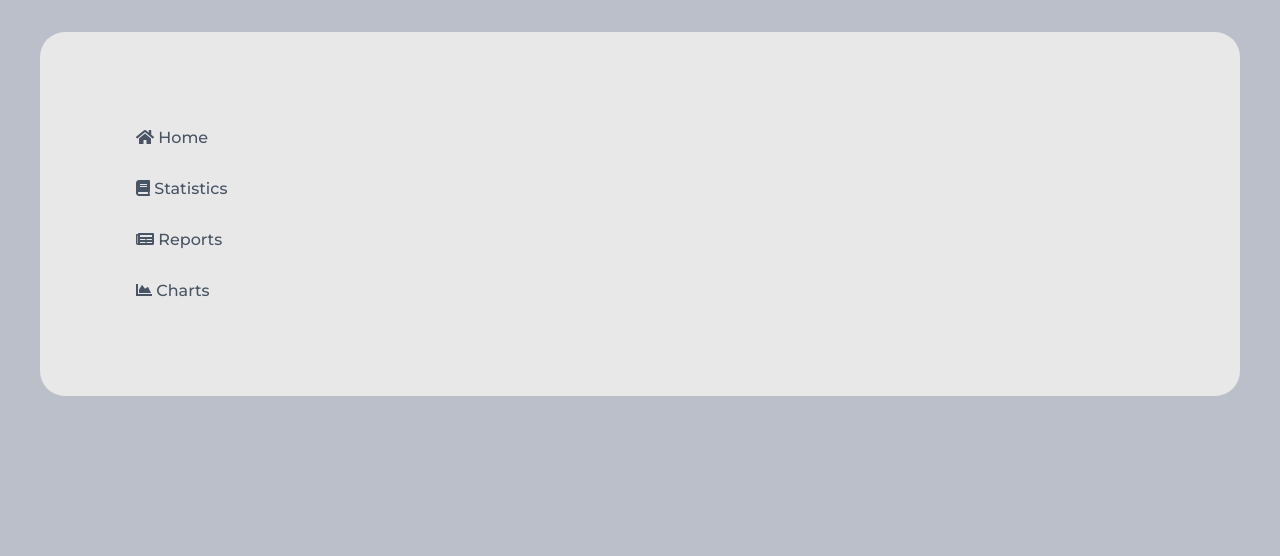
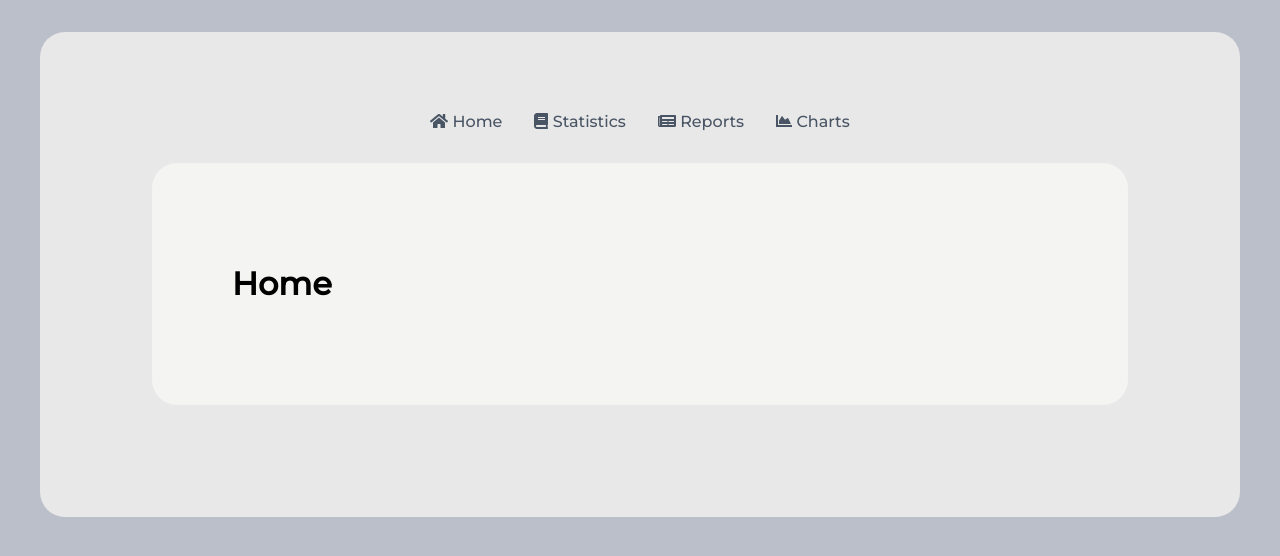
Before and after one commit to adamj06/admin-dashboard, a React (Create React App) app: page / in a window 1280 px wide. Shown: the top 556 px of the page. Built offline with nearby package versions, Linux system fonts and the light colour scheme.

Commit message:
Add system to change pages

```diff
--- a/public/css/main.css
+++ b/public/css/main.css
@@ -2,6 +2,24 @@ html, body {
   background-color: #bbbfca;
   font-family: 'Montserrat', sans-serif;
   height: 100%;
+}
+
+nav {
+  text-align: center;
+}
+
+nav a {
+  color: #495464;
+  padding: 1rem;
+  text-decoration: none;
+  width: 150px;
+}
+
+.content-container {
+  background-color: #f4f4f2;
+  border-radius: 25px;
+  padding: 5rem;
+  margin: 2rem;
 }
 
 .dashboard-container {
--- a/public/css/nav.css
+++ /dev/null
@@ -1,7 +0,0 @@
-nav a {
-  color: #495464;
-  display: block;
-  padding: 1rem;
-  text-decoration: none;
-  width: 150px;
-}
--- a/public/index.html
+++ b/public/index.html
@@ -27,7 +27,6 @@
 
     <!-- Custom Styles -->
     <link rel="stylesheet" href="./css/main.css">
-    <link rel="stylesheet" href="./css/nav.css">
 
     <!-- Google Fonts -->
     <link rel="preconnect" href="https://fonts.gstatic.com">
--- a/src/components/App.jsx
+++ b/src/components/App.jsx
@@ -1,12 +1,75 @@
-import React from "react";
+import React, { useState } from "react";
 import Nav from "./Nav";
+import Home from "./Home";
+import Stats from "./Stats";
+import Reports from "./Reports";
+import Charts from "./Charts"
 
 function App() {
-  return(
-    <div className="dashboard-container">
-      <Nav />
-    </div>
-  );
+  const [page, setPage] = useState("Home");
+
+  function handleNavClick(navClicked) {
+    setPage(navClicked);
+  }
+
+  if(page === "Home"){
+    return(
+      <div className="dashboard-container">
+        <div className="nav-container">
+          <Nav handleNavClick={handleNavClick}/>
+        </div>
+        <div className="content-container">
+          <Home />
+        </div>
+      </div>
+    );
+  } else if(page === "Stats") {
+    return(
+      <div className="dashboard-container">
+        <div className="nav-container">
+          <Nav handleNavClick={handleNavClick}/>
+        </div>
+        <div className="content-container">
+          <Stats />
+        </div>
+      </div>
+    );
+  } else if(page === "Reports") {
+    return(
+      <div className="dashboard-container">
+        <div className="nav-container">
+          <Nav handleNavClick={handleNavClick}/>
+        </div>
+        <div className="content-container">
+          <Reports />
+        </div>
+      </div>
+    );
+  } else if (page === "Charts") {
+    return(
+      <div className="dashboard-container">
+        <div className="nav-container">
+          <Nav handleNavClick={handleNavClick}/>
+        </div>
+        <div className="content-container">
+          <Charts />
+        </div>
+      </div>
+    );
+  } else {
+    return(
+      <div className="dashboard-container">
+        <div className="nav-container">
+          <Nav handleNavClick={handleNavClick}/>
+        </div>
+        <div className="content-container">
+          <Home />
+        </div>
+      </div>
+    );
+  }
+
+
 }
 
 export default App;
--- /dev/null
+++ b/src/components/Charts.jsx
@@ -0,0 +1,9 @@
+import React from "react";
+
+function Charts() {
+  return(
+    <h1>Charts</h1>
+  );
+}
+
+export default Charts;
--- /dev/null
+++ b/src/components/Home.jsx
@@ -0,0 +1,9 @@
+import React from "react";
+
+function Home() {
+  return(
+    <h1>Home</h1>
+  );
+}
+
+export default Home;
--- a/src/components/Nav.jsx
+++ b/src/components/Nav.jsx
@@ -5,14 +5,14 @@ import { faBook } from '@fortawesome/free-solid-svg-icons';
 import { faNewspaper } from '@fortawesome/free-solid-svg-icons';
 import { faChartArea } from '@fortawesome/free-solid-svg-icons';
 
-function Nav() {
+function Nav(props) {
   return(
     <div className="nav">
       <nav>
-        <a href="./"><FontAwesomeIcon icon={faHome}/> Home</a>
-        <a href="./"><FontAwesomeIcon icon={faBook}/> Statistics</a>
-        <a href="./"><FontAwesomeIcon icon={faNewspaper}/> Reports</a>
-        <a href="./"><FontAwesomeIcon icon={faChartArea}/> Charts</a>
+        <a href="./" onClick={(e) => {e.preventDefault(); props.handleNavClick("Home")}}><FontAwesomeIcon icon={faHome}/> Home</a>
+        <a href="./" onClick={(e) => {e.preventDefault(); props.handleNavClick("Stats")}}><FontAwesomeIcon icon={faBook}/> Statistics</a>
+        <a href="./" onClick={(e) => {e.preventDefault(); props.handleNavClick("Reports")}}><FontAwesomeIcon icon={faNewspaper}/> Reports</a>
+        <a href="./" onClick={(e) => {e.preventDefault(); props.handleNavClick("Charts")}}><FontAwesomeIcon icon={faChartArea}/> Charts</a>
       </nav>
     </div>
   );
--- /dev/null
+++ b/src/components/Reports.jsx
@@ -0,0 +1,9 @@
+import React from "react";
+
+function Reports() {
+  return(
+    <h1>Reports</h1>
+  );
+}
+
+export default Reports;
--- /dev/null
+++ b/src/components/Stats.jsx
@@ -0,0 +1,9 @@
+import React from "react";
+
+function Stats() {
+  return(
+    <h1>Stats</h1>
+  );
+}
+
+export default Stats;
```
